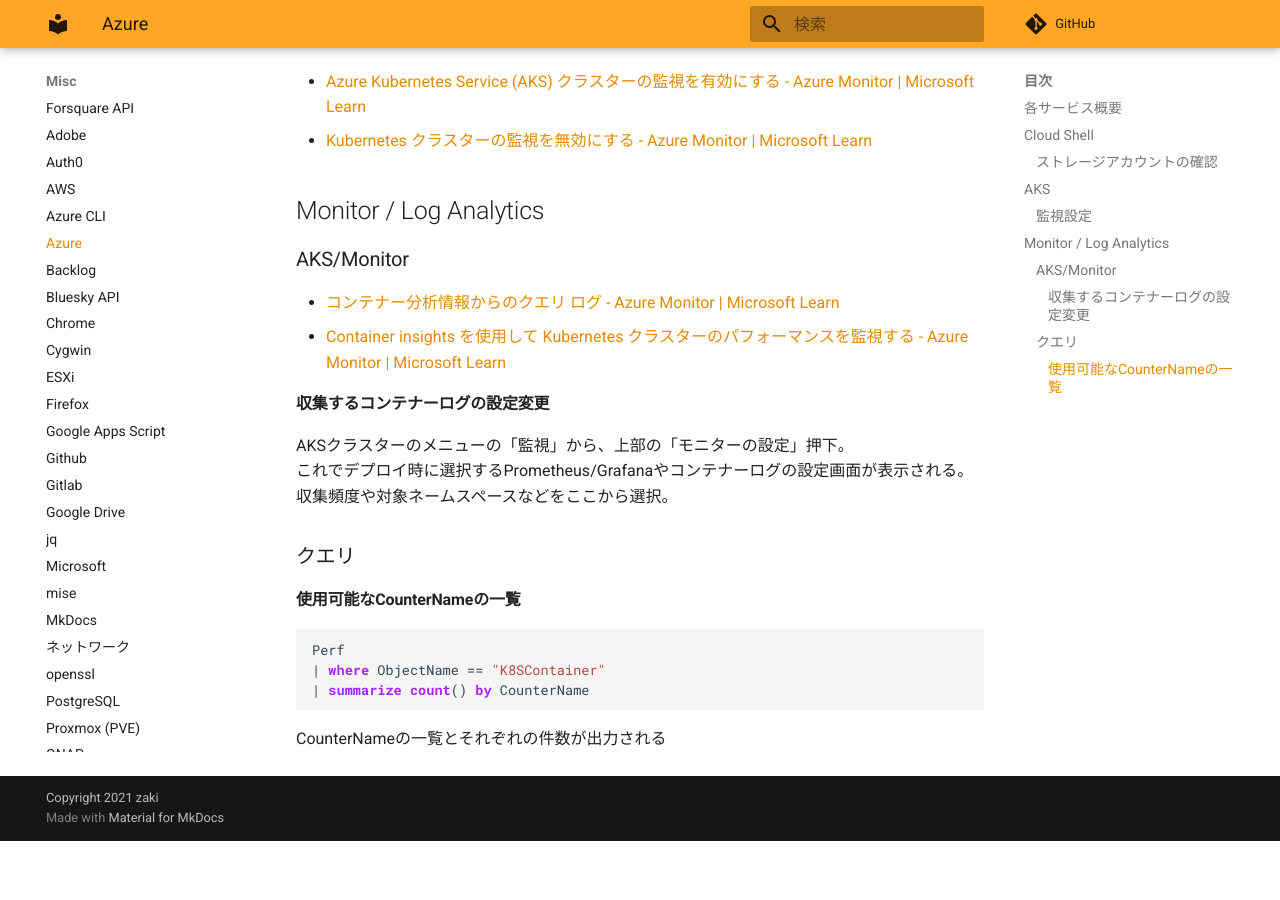
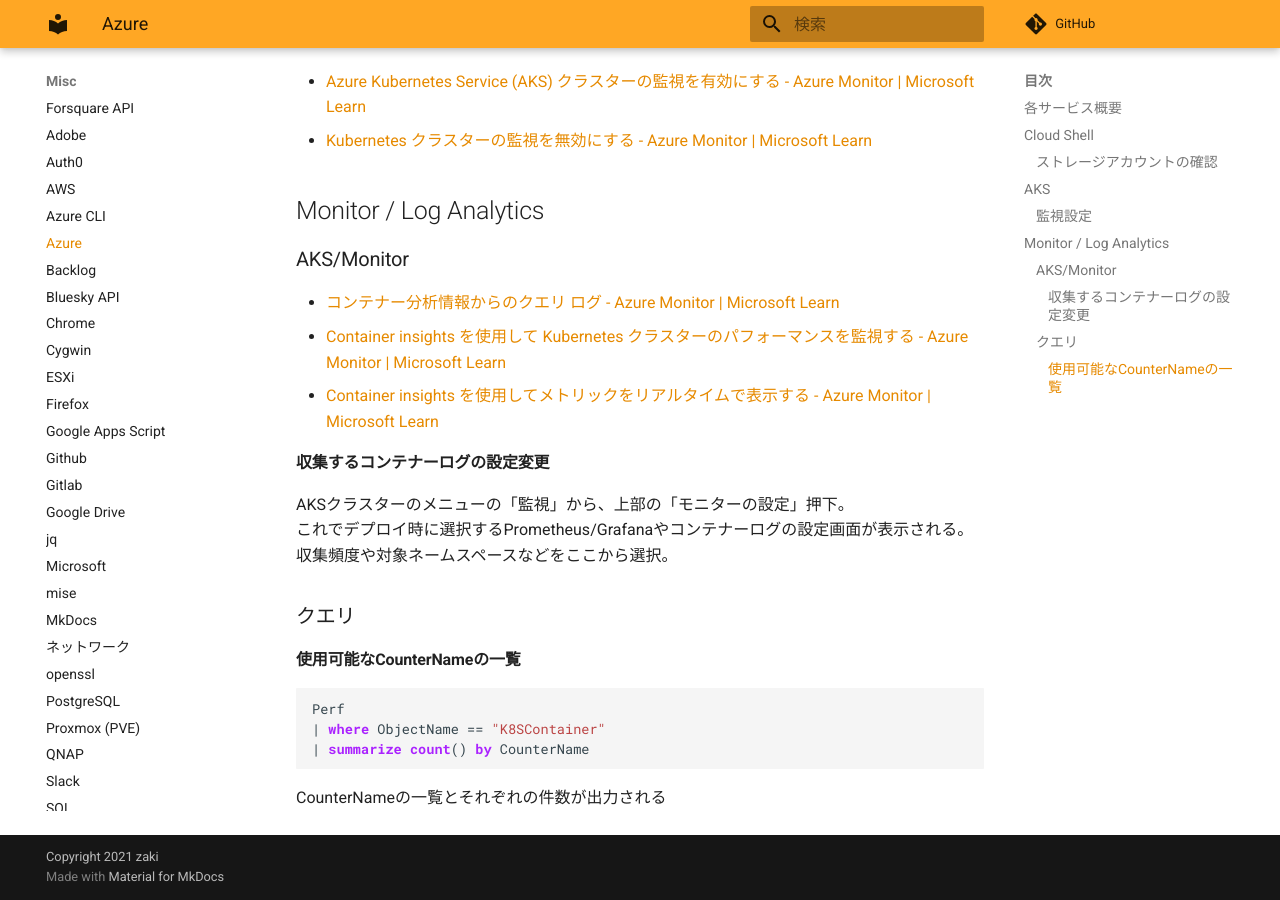
Before and after one commit to zaki-lknr/docs, an MkDocs documentation site: the page built from docs/Misc/azure.md, in a window 1280 px wide and 900 px high, scrolled down 861 px. Built offline with MkDocs 1.6.1 and Material for MkDocs 9.7.7, drawn with Linux system fonts in a browser that asks for light colours; comment, search, counter and statistics services are not loaded; before the commit the page ends 1702 px from its top, so only the background shows below that.

Commit message:
add: misc/azure: container insightsのリンク

```diff
--- a/docs/Misc/azure.md
+++ b/docs/Misc/azure.md
@@ -33,6 +33,7 @@ echo $ACC_STORAGE_PROFILE
 
 - [コンテナー分析情報からのクエリ ログ - Azure Monitor | Microsoft Learn](https://learn.microsoft.com/ja-jp/azure/azure-monitor/containers/container-insights-log-query)
 - [Container insights を使用して Kubernetes クラスターのパフォーマンスを監視する - Azure Monitor | Microsoft Learn](https://learn.microsoft.com/ja-jp/azure/azure-monitor/containers/container-insights-analyze)
+- [Container insights を使用してメトリックをリアルタイムで表示する - Azure Monitor | Microsoft Learn](https://learn.microsoft.com/ja-jp/azure/azure-monitor/containers/container-insights-livedata-metrics)
 
 #### 収集するコンテナーログの設定変更
 
```
